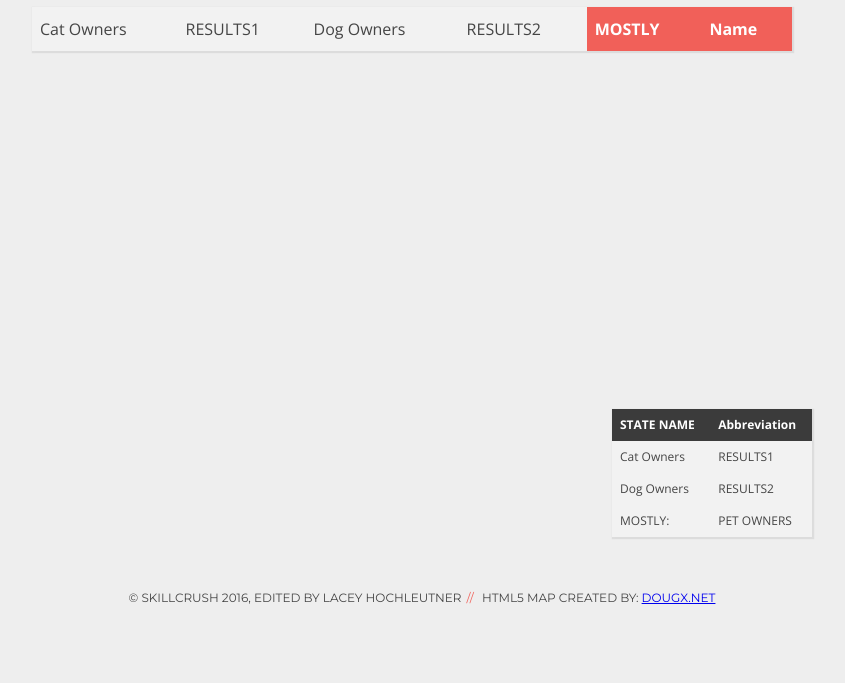
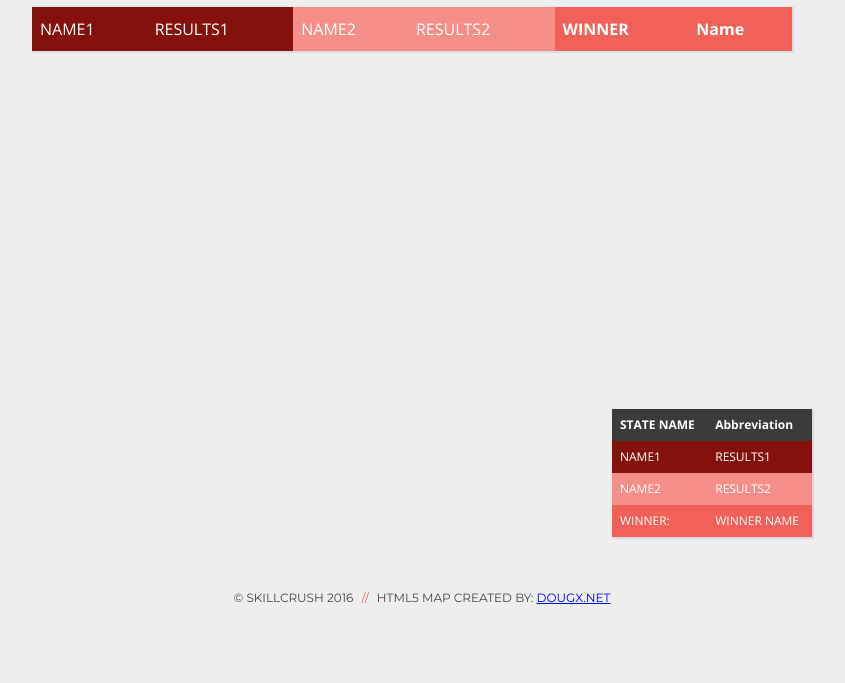
Before and after one commit to LaycH/election-map-project, a plain HTML site: page index.html in a window 1280 px wide. Shown: the part 117-800 px from the top of the page, without its empty margins (218-1063 px from the left). Drawn offline with nearby package versions, Linux system fonts and the light colour scheme; a script that the page names is missing.

Commit message:
starting from scratch with this code file

```diff
--- a/index.html
+++ b/index.html
@@ -1,6 +1,6 @@
 <html>
 <head>
-    <title>For The Love Of Pets MAP</title>
+    <title>U.S. ELECTION MAP</title>
 
     <link href='http://fonts.googleapis.com/css?family=Open+Sans:400italic,400,700|Montserrat:400,700' rel='stylesheet' type='text/css'>
     <link href="https://fonts.googleapis.com/css?family=Bitter" rel="stylesheet">
@@ -11,7 +11,7 @@
 <body onload="onLoad();">
 <div class="page">
     <header>
-        <h1>For The Love Of Pets Map</h1>
+        <h1>U.S. ELECTION MAP</h1>
     </header>
 
     <div class="map-container">
@@ -28,16 +28,16 @@
             </theader>
             <tbody>
             <tr>
-                <td class="catOwners1">Cat Owners</td>
-                <td class="catOwners1">RESULTS1</td>
+                <td class="name-1">NAME1</td>
+                <td class="name-1">RESULTS1</td>
             </tr>
             <tr>
-                <td class="dogOwners2">Dog Owners</td>
-                <td class="dogOwners2">RESULTS2</td>
+                <td class="name-2">NAME2</td>
+                <td class="name-2">RESULTS2</td>
             </tr>
             <tr>
-                <td class="mostly">MOSTLY:</td>
-                <td class="mostly">PET OWNERS</td>
+                <td class="winner">WINNER:</td>
+                <td class="winner">WINNER NAME</td>
             </tr>
             </tbody>
         </table>
@@ -45,11 +45,11 @@
         <table id='countryResults' style="position:absolute; top:10px; left:10px;">
             <tbody>
             <tr>
-                <td class="carOwners1">Cat Owners</td>
-                <td class="catOwners1">RESULTS1</td>
-                <td class="dogOwners2">Dog Owners</td>
-                <td class="dogOwners2">RESULTS2</td>
-                <th>MOSTLY</th>
+                <td class="name-1">NAME1</td>
+                <td class="name-1">RESULTS1</td>
+                <td class="name-2">NAME2</td>
+                <td class="name-2">RESULTS2</td>
+                <th>WINNER</th>
                 <th>Name</th>
             </tr>
             </tbody>
@@ -58,7 +58,7 @@
     </div>
     <br clear="all">
     <footer>
-        <p>&copy; Skillcrush 2016, Edited by Lacey Hochleutner<span>//</span> HTML5 Map Created By: <a href="http://dougx.net/map/usmap.html" target="_blank">DougX.net</a></p>
+        <p>&copy; Skillcrush 2016 <span>//</span> HTML5 Map Created By: <a href="http://dougx.net/map/usmap.html" target="_blank">DougX.net</a></p>
     </footer>
 
 </div>
```
